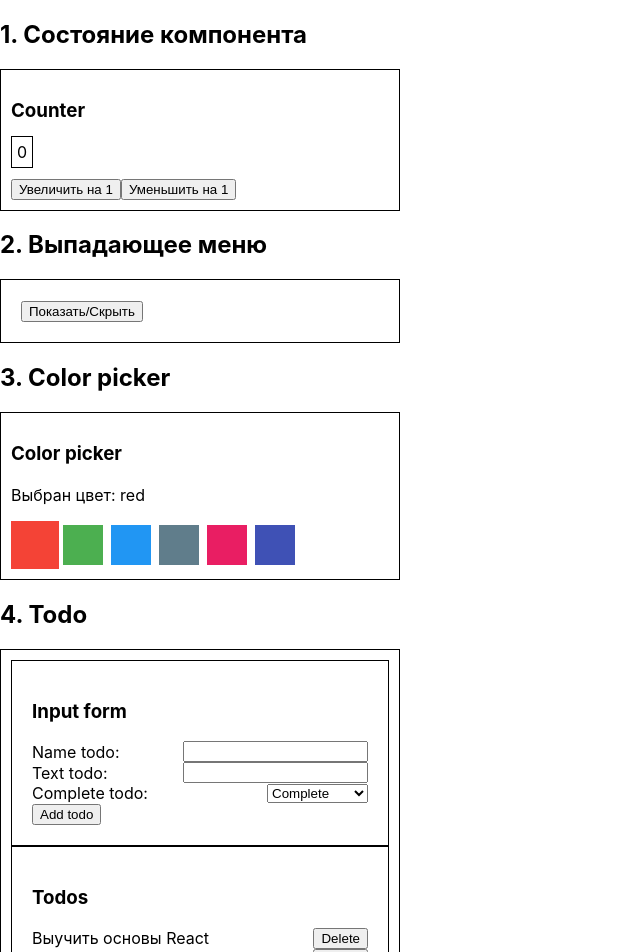
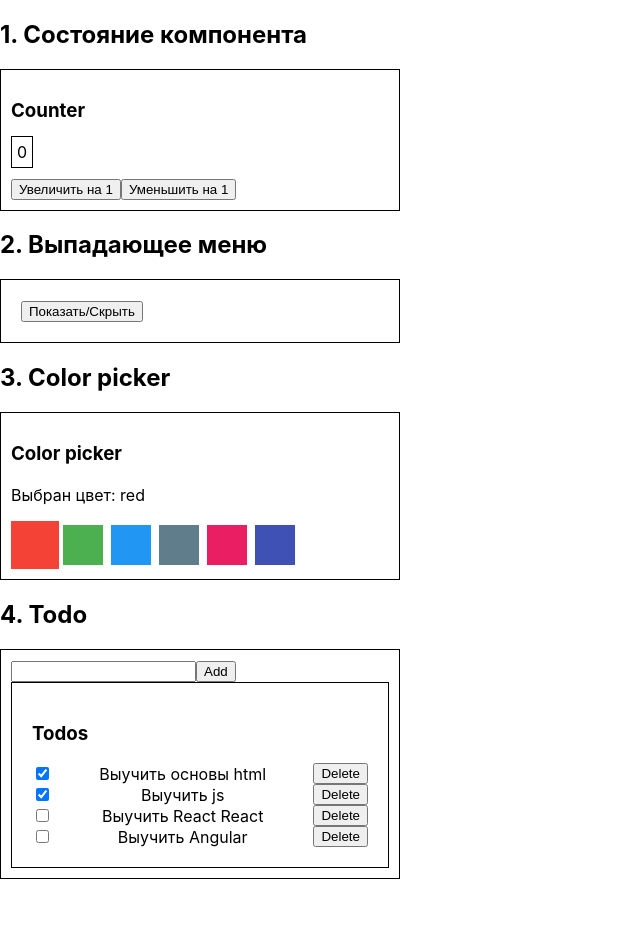
Before and after one commit to davidnedkonst/react-lesson-2-1, a React (Create React App) app: page / in a window 1280 px wide. Shown: the top 952 px of the page, without its empty margins (0-640 px from the left). After the commit the page ends 879 px from the top, so only its background shows below. Built offline with nearby package versions, Linux system fonts and the light colour scheme.

Commit message:
add todoeditor

```diff
--- a/src/components/Todo/Todo.js
+++ b/src/components/Todo/Todo.js
@@ -1,12 +1,11 @@
 import React from 'react';
-import TodoForm from './TodoForm';
+import TodoEditor from './TodoEditor';
+import TodoList from './TodoList';
 import css from './Todo.module.css';
 import initialTodos from '../../constants/todos.json';
 
 export default class Todo extends React.Component {
-    state = {
-        todos: initialTodos,
-    };
+    state = { todos: initialTodos, };
 
     onDeleteTodo = todoId => {
         this.setState(prevState => ({
@@ -20,26 +19,14 @@ export default class Todo extends React.Component {
     }
 
     render() {
-        const { todos } = this.state;
-
         return (
             <div className={css.Todo}>
-                <TodoForm onSubmit={this.onSubmitForm} />
+                <TodoEditor/>
 
-                <div className={css.Todo__list}>
-                    <h3>Todos</h3>
-                    <ul>{
-                        todos.map(({ id, text }) =>
-                            <li key={id} className={css.Todo__item}>
-                                <p className={css.Todo__text}>{text}</p>
-                                <button
-                                    className={css.Todo__button}
-                                    onClick={() => this.onDeleteTodo(id)}
-                                >Delete</button>
-                            </li>
-                        )
-                    }</ul>
-                </div>
+                <TodoList
+                    todos={this.state.todos}
+                    deleteTodo ={this.onDeleteTodo}
+                />
             </div>
         );
     }
--- a/src/components/Todo/Todo.module.css
+++ b/src/components/Todo/Todo.module.css
@@ -3,24 +3,3 @@
     padding: 10px;
     border: 1px solid black;
 }
-
-.Todo__list {
-    padding: 20px;
-    border: 1px solid black;
-}
-
-.Todo__item {
-    display: flex;
-    justify-content: space-between;
-    align-items: center;
-
-}
-
-.Todo__text {
-    margin-top: 0;
-    margin-bottom: 0;
-}
-
-.Todo__button {
-    cursor: pointer;
-}
--- /dev/null
+++ b/src/components/Todo/TodoEditor.js
@@ -0,0 +1,36 @@
+import React from "react";
+
+export default class TodoEditor extends React.Component {
+    state = { message: '', };
+
+    onChange = event => {
+        const { name, value } = event.target;
+        console.log('Change on ' + name + ': ' + value);
+        this.setState({ [name]: value, }
+        );
+    };
+
+    onSubmit = event => {
+        event.preventDefault();
+        console.log('TodoEditor write: form submit');
+        console.log(this.state);
+        this.props.onSubmit(this.state);
+        this.reset();
+    };
+
+    reset = () => {
+        console.log('reset form run');
+        this.setState({ message: '', });
+    };
+
+    render() {
+        return (
+            <div>
+                <form>
+                    <input type="text" />
+                    <button type="submit">Add</button>
+                </form>
+            </div>
+        );
+    };
+}
--- a/src/components/Todo/TodoForm.js
+++ b/src/components/Todo/TodoForm.js
@@ -3,9 +3,9 @@ import css from './TodoForm.module.css';
 import { nanoid } from "nanoid";
 
 export default class TodoForm extends React.Component {
-    state = { name: '', text: '', };
+    state = { name: '', text: '', complete: false, };
 
-    id = { idInputName: nanoid(), idInputText: nanoid() };
+    id = { idInputName: nanoid(), idInputText: nanoid(), idInputComplete: nanoid() };
 
     onChange = event => {
         const { name, value } = event.target;
@@ -28,8 +28,8 @@ export default class TodoForm extends React.Component {
     };
 
     render() {
-        const { name, text } = this.state;
-        const { idInputName, idInputText } = this.id;
+        const { name, text, complete } = this.state;
+        const { idInputName, idInputText, idInputComplete } = this.id;
         return (
             <div className={css.TodoForm}>
                 <h3>Input form</h3>
@@ -63,6 +63,54 @@ export default class TodoForm extends React.Component {
                     </div>
 
                     <div className={css.TodoForm__input}>
+                        <label htmlFor={idInputComplete}>
+                            Complete todo:
+                        </label>
+
+                        <input
+                            id={idInputComplete}
+                            name='complete'
+                            type='checkbox'
+                            value={complete}
+                            onChange={this.onChange}
+                        />
+                    </div>
+
+                    {/* <div className={css.TodoForm__input}>
+                        <p>For level:</p>
+                        <label>
+                            <input
+                                name='experience'
+                                type="radio"
+                                value='junior'
+                                checked={experience === 'junior'}
+                                onChange={this.onChange}
+                            />
+                            junior
+                        </label>
+                        <label>
+                            <input
+                                name='experience'
+                                type="radio"
+                                value='middle'
+                                checked={experience === 'middle'}
+                                onChange={this.onChange}
+                            />
+                            middle
+                        </label>
+                        <label>
+                            <input
+                                name='experience'
+                                type="radio"
+                                value='senior'
+                                checked={experience === 'senior'}
+                                onChange={this.onChange}
+                            />
+                            senior
+                        </label>
+                    </div> */}
+
+                    {/* <div className={css.TodoForm__input}>
                         <label htmlFor='complete'>
                             Complete todo:
                         </label>
@@ -71,8 +119,12 @@ export default class TodoForm extends React.Component {
                             <option value={true}>Complete</option>
                             <option value={false}>Not complete</option>
                         </select>
-                    </div>
-                    <button type='submit' className={css.TodoForm__button}>Add todo</button>
+                    </div> */}
+
+                    <button
+                        type='submit'
+                        className={css.TodoForm__button}
+                    >Add todo</button>
                 </form>
             </div>
         );
--- /dev/null
+++ b/src/components/Todo/TodoList.js
@@ -0,0 +1,29 @@
+import React from "react";
+import css from './TodoList.module.css';
+
+export default class TodoList extends React.Component{
+    render() {
+        const { todos } = this.props;
+
+        return (
+            <div className={css.TodoList}>
+                <h3>Todos</h3>
+                <ul>{
+                    todos.map(({ id, text, complete }) =>
+                        <li key={id} className={css.TodoList__item}>
+                            <input
+                                type="checkbox"
+                                checked={complete}
+                            />
+                            <p className={css.TodoList__text}>{text}</p>
+                            <button
+                                className={css.TodoList__button}
+                                onClick={() => this.props.deleteTodo(id)}
+                            >Delete</button>
+                        </li>
+                    )
+                }</ul>
+            </div>
+        );
+    };
+}
--- /dev/null
+++ b/src/components/Todo/TodoList.module.css
@@ -0,0 +1,20 @@
+.TodoList {
+    padding: 20px;
+    border: 1px solid black;
+}
+
+.TodoList__item {
+    display: flex;
+    justify-content: space-between;
+    align-items: center;
+
+}
+
+.TodoList__text {
+    margin-top: 0;
+    margin-bottom: 0;
+}
+
+.TodoList__button {
+    cursor: pointer;
+}
--- a/src/constants/todos.json
+++ b/src/constants/todos.json
@@ -1,17 +1,22 @@
 [
     {
         "id": "id-1",
-        "text": "Выучить основы React",
+        "text": "Выучить основы html",
         "complete": true
     },
     {
         "id": "id-2",
-        "text": "Выучить React Router",
+        "text": "Выучить js",
+        "complete": true
+    },
+    {
+        "id": "id-3",
+        "text": "Выучить React React",
         "complete": false
     },
     {
-        "id": "id-3",
-        "text": "Выучить React Reduxe",
+        "id": "id-4",
+        "text": "Выучить Angular",
         "complete": false
     }
 ]
```
